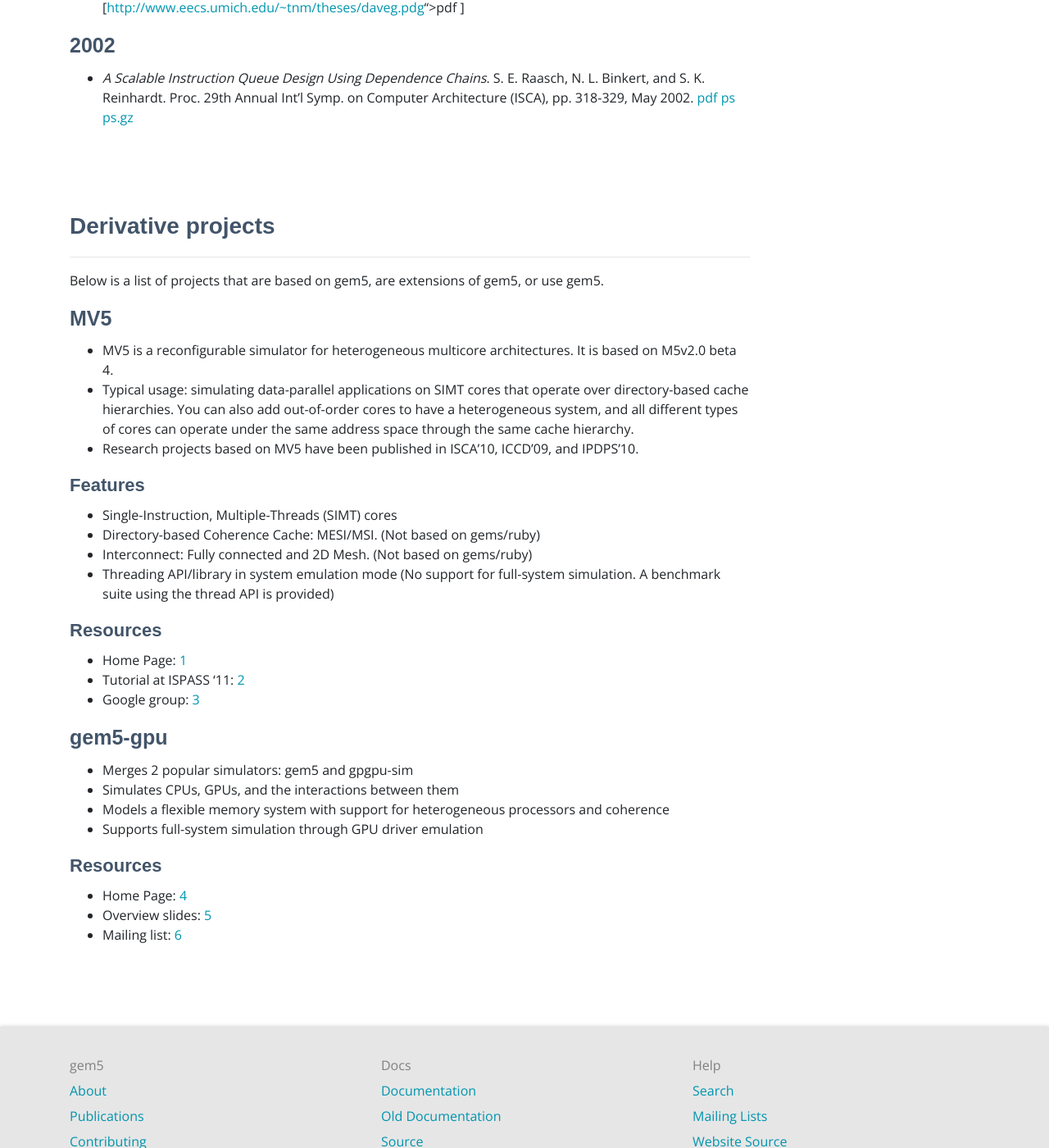
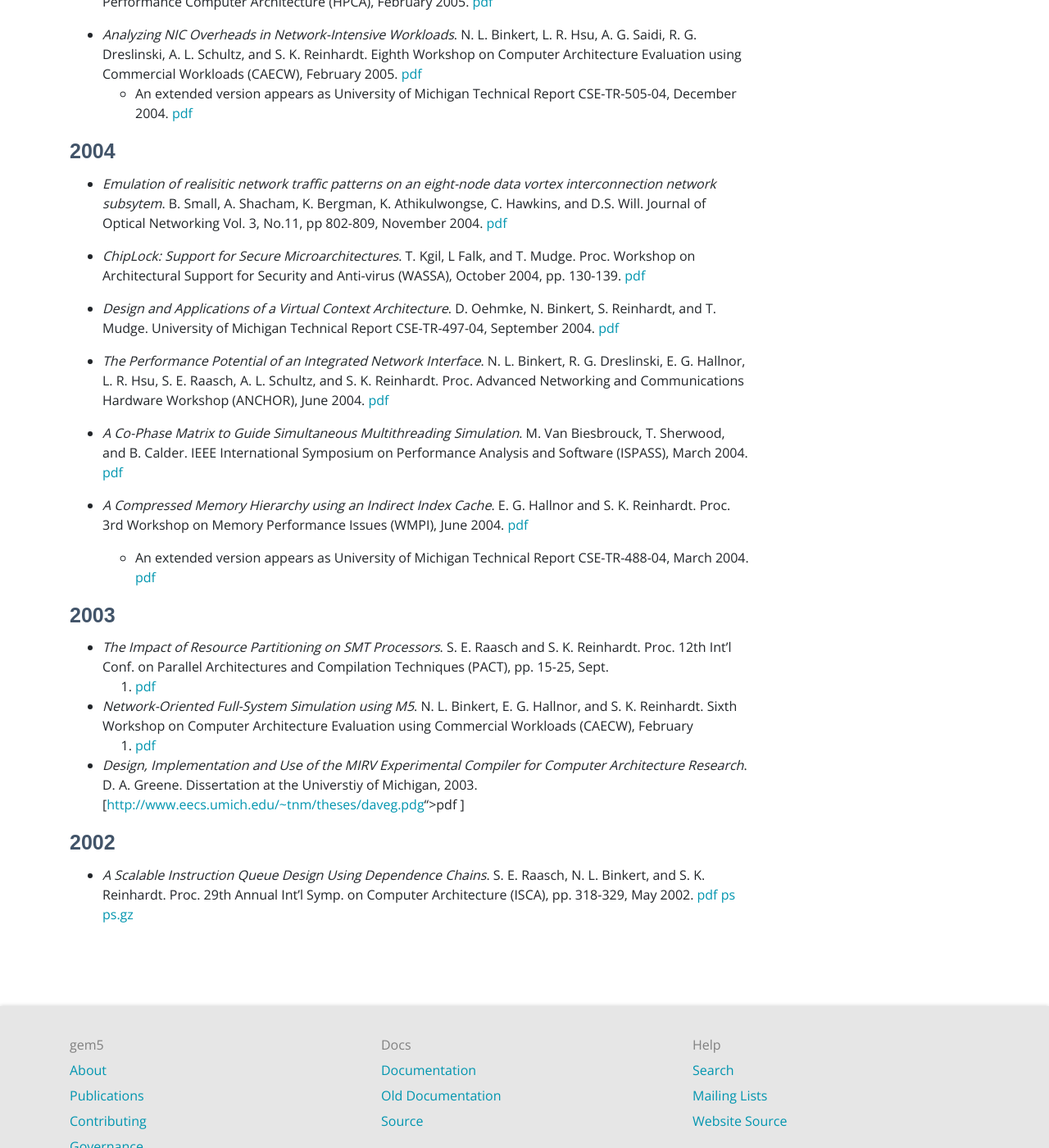
Before and after one commit to gem5/website, a Jekyll site: the page built from _pages/publications.md, in a window 1280 px wide and 1400 px high, scrolled down 16192 px. Shown: the whole window at 82% size. Built offline with Jekyll 4.4.1, drawn with Linux system fonts in a browser that asks for light colours; nearby versions of some CDN libraries; some web fonts are replaced; some of the changed text lies outside the part shown.

Commit message:
Move and update derivative works
Signed-off-by: Jason Lowe-Power <jason@lowepower.com>

```diff
--- a/_pages/publications.md
+++ b/_pages/publications.md
@@ -391,41 +435,3 @@
 ## 2002<span class="anchor" data-clipboard-text="http://new.gem5.org/publications/#2002"></span>
 
 *   _A Scalable Instruction Queue Design Using Dependence Chains_. S. E. Raasch, N. L. Binkert, and S. K. Reinhardt. Proc. 29th Annual Int’l Symp. on Computer Architecture (ISCA), pp. 318-329, May 2002. [pdf](http://www.eecs.umich.edu/~stever/pubs/isca02_segiq.pdf) [ps](http://www.eecs.umich.edu/~stever/pubs/isca02_segiq.ps) [ps.gz](http://www.eecs.umich1111/~stever/pubs/isca02_segiq.ps.gz)
-
-
-
-# Derivative projects
----
-Below is a list of projects that are based on gem5, are extensions of gem5, or use gem5.
-
-## MV5
-
-*   MV5 is a reconfigurable simulator for heterogeneous multicore architectures. It is based on M5v2.0 beta 4.
-*   Typical usage: simulating data-parallel applications on SIMT cores that operate over directory-based cache hierarchies. You can also add out-of-order cores to have a heterogeneous system, and all different types of cores can operate under the same address space through the same cache hierarchy.
-*   Research projects based on MV5 have been published in ISCA’10, ICCD’09, and IPDPS’10.
-
-### Features<span class="anchor" data-clipboard-text="http://new.gem5.org/publications/projects/#features"></span>
-
-*   Single-Instruction, Multiple-Threads (SIMT) cores
-*   Directory-based Coherence Cache: MESI/MSI. (Not based on gems/ruby)
-*   Interconnect: Fully connected and 2D Mesh. (Not based on gems/ruby)
-*   Threading API/library in system emulation mode (No support for full-system simulation. A benchmark suite using the thread API is provided)
-
-### Resources<span class="anchor" data-clipboard-text="http://new.gem5.org/publications/projects/#resources"></span>
-
-*   Home Page: [1](https://sites.google.com/site/mv5sim/home)
-*   Tutorial at ISPASS ‘11: [2](https://sites.google.com/site/mv5sim/tutorial)
-*   Google group: [3](http://groups.google.com/group/mv5sim)
-
-## gem5-gpu
-
-*   Merges 2 popular simulators: gem5 and gpgpu-sim
-*   Simulates CPUs, GPUs, and the interactions between them
-*   Models a flexible memory system with support for heterogeneous processors and coherence
-*   Supports full-system simulation through GPU driver emulation
-
-### Resources<span class="anchor" data-clipboard-text="http://new.gem5.org/publications/projects/#resources-1"></span>
-
-*   Home Page: [4](https://gem5-gpu.cs.wisc.edu)
-*   Overview slides: [5](http://gem5.org/wiki/images/7/7d/2012_12_gem5_gpu.pdf)
-*   Mailing list: [6](http://groups.google.com/group/gem5-gpu-dev)
```
Also changed, not shown: other parts of _pages/publications.md (+44 -0 lines).
